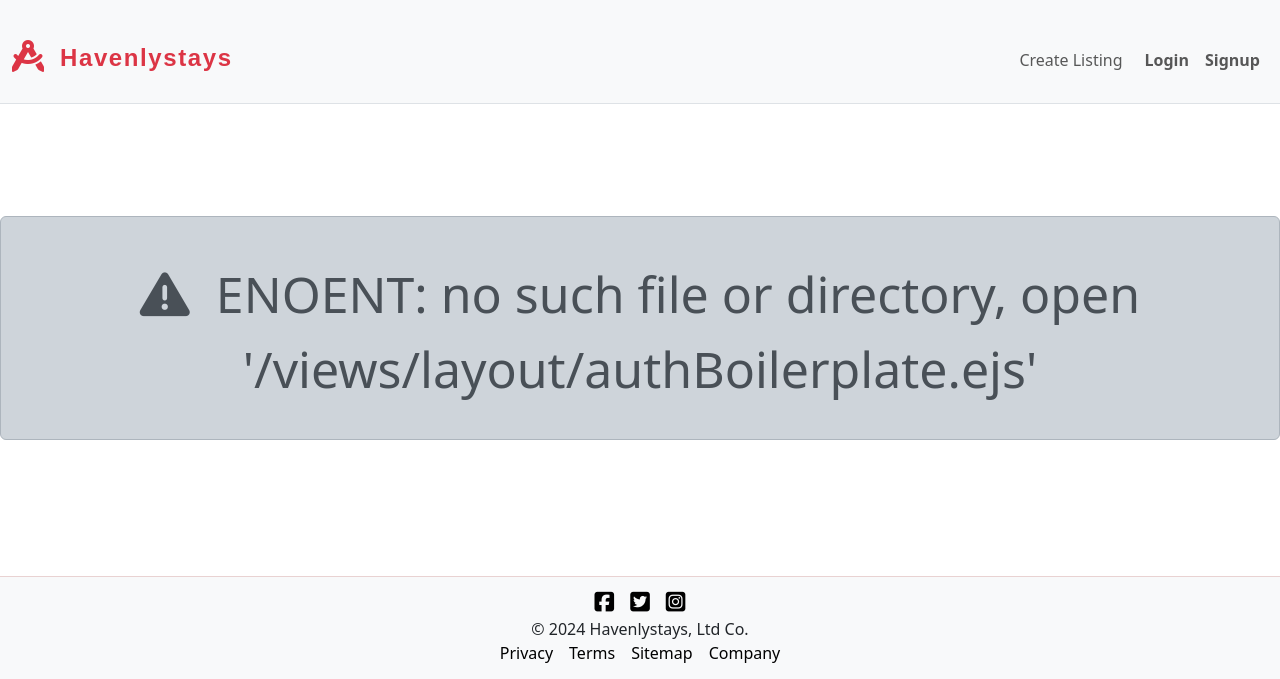
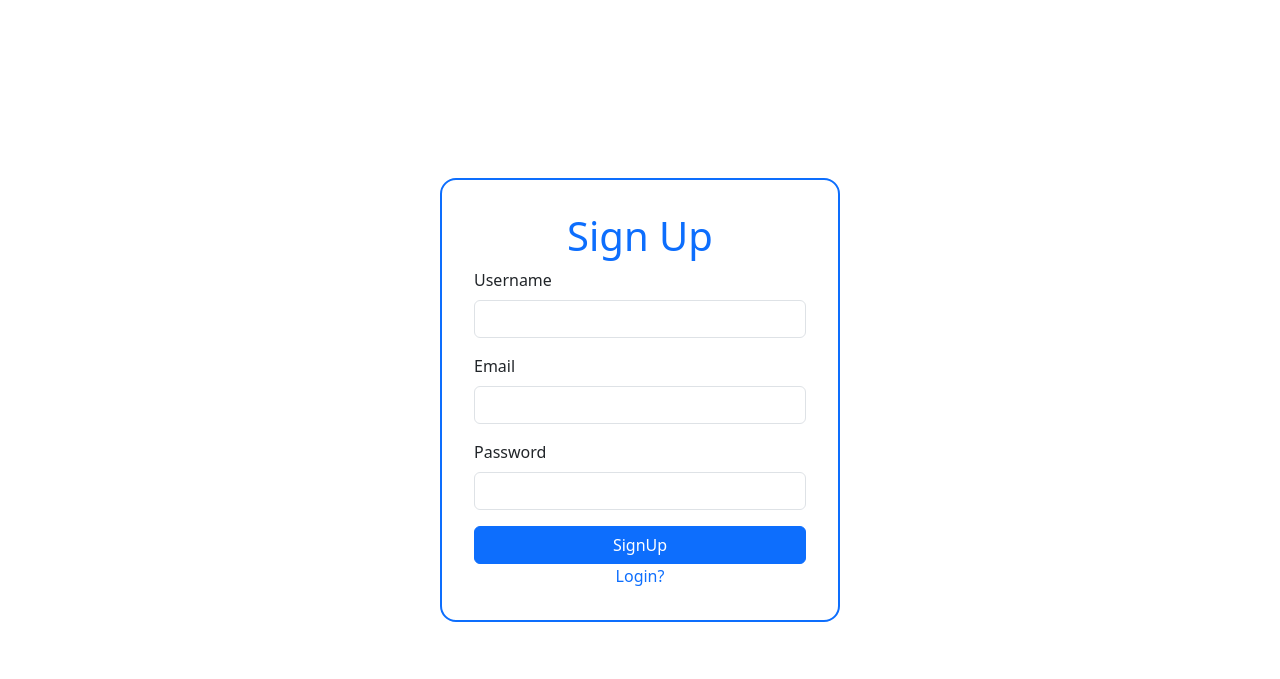
Before and after one commit to Akriti0304/Havenlystays, a Node server app: page /register in a window 1280 px wide. Shown: the top 679 px of the page. Run offline with Node 20, Linux system fonts and the light colour scheme; some libraries are stand-ins or nearby versions; some web fonts are replaced.

Commit message:
minor issue resolved

```diff
--- a/views/Listing/create.ejs
+++ b/views/Listing/create.ejs
@@ -1,4 +1,4 @@
-<%layout("./layout/boilerplate")%>
+<%layout("./Layout/boilerplate")%>
 
         <div class="col-lg-12 createMain">
             <div class="createHeadContainer">
--- a/views/Listing/edit.ejs
+++ b/views/Listing/edit.ejs
@@ -1,4 +1,4 @@
-<%layout("/layout/boilerplate")%>
+<%layout("/Layout/boilerplate")%>
     <div class="col-lg-12 editMain">
         <div class="editHeadContainer">
             <h1 id="editHead">
--- a/views/Listing/error.ejs
+++ b/views/Listing/error.ejs
@@ -1,4 +1,4 @@
-<%layout ("./layout/boilerplate.ejs")%>
+<%layout ("./Layout/boilerplate.ejs")%>
 
     <div class="alert alert-dark" style="text-align: center;margin-top: 7rem; margin-bottom: 7rem;" role="alert">
         <p style="font-size: 50px;" class="alert-heading mt-4"><i class="fa-solid fa-triangle-exclamation"></i> &nbsp;<%=err.message%></p>
--- a/views/Listing/lists.ejs
+++ b/views/Listing/lists.ejs
@@ -1,4 +1,4 @@
-<%layout("/layout/boilerplate")%>
+<%layout("/Layout/boilerplate")%>
 
     <%if(lists!=false){%>
         <div id="all-listings-container">
--- a/views/Listing/show.ejs
+++ b/views/Listing/show.ejs
@@ -1,4 +1,4 @@
-<%layout("/layout/boilerplate")%>
+<%layout("/Layout/boilerplate")%>
 
         <div class="showCard">
             <h2 id="cardTitle">
--- a/views/User/login.ejs
+++ b/views/User/login.ejs
@@ -1,4 +1,4 @@
-<%layout("/layout/authBoilerplate")%>
+<%layout("/Layout/authBoilerplate")%>
 <body>
     <div id="authCard">
         <h1 class="auth-heading" style="text-align: center;" >Login</h1>
--- a/views/User/register.ejs
+++ b/views/User/register.ejs
@@ -1,4 +1,4 @@
-<%layout("/layout/authBoilerplate")%>
+<%layout("/Layout/authBoilerplate")%>
 <body>
     <div id="authCard">
         <h1 class="auth-heading" style="text-align: center;" >Sign Up</h1>
```
